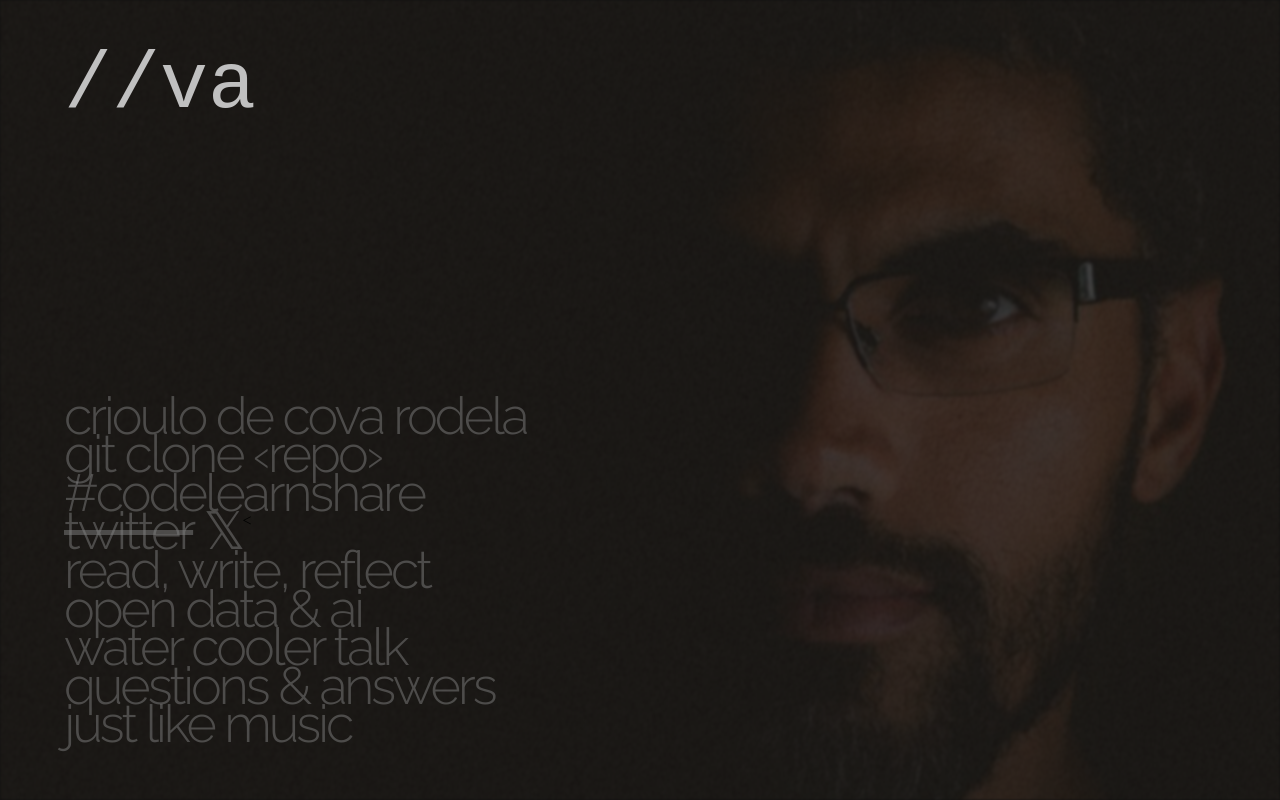
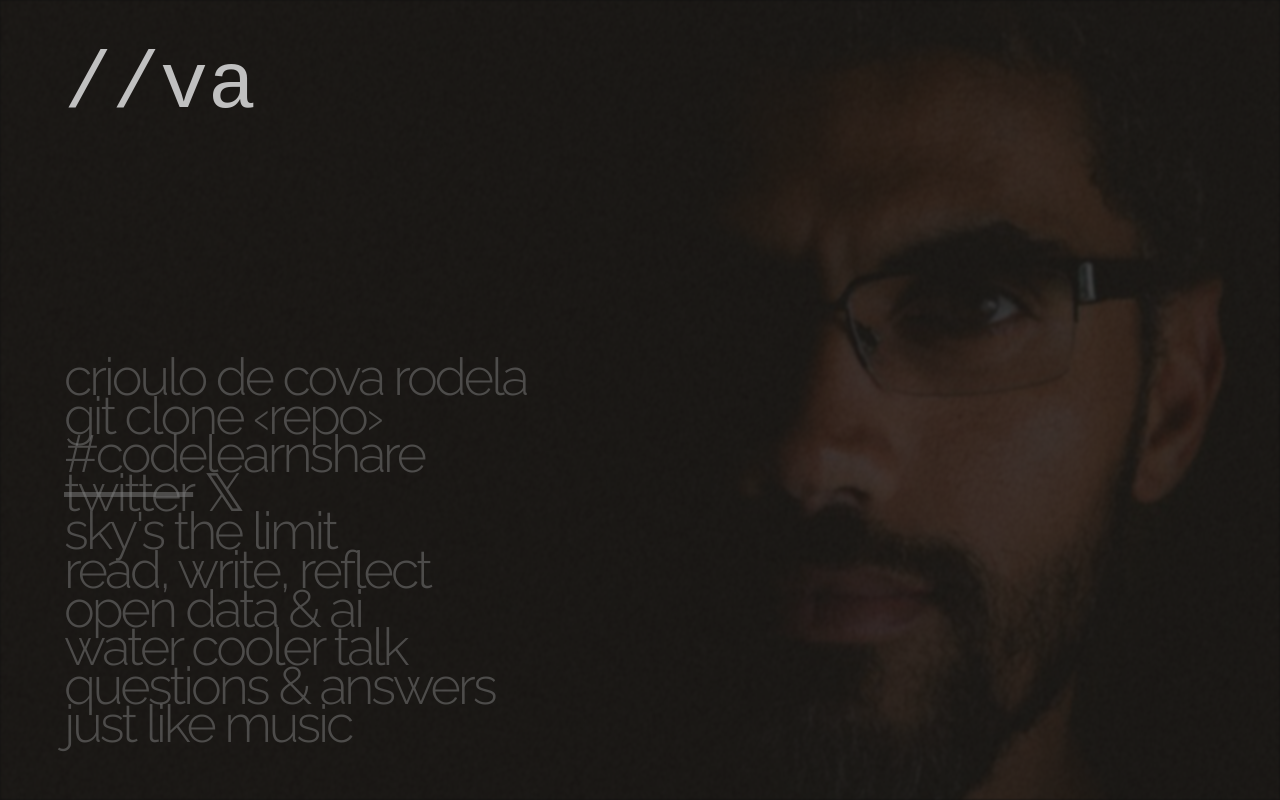
Before and after one commit to vabarbosa/vabarbosa.github.io, a plain HTML site: page index.html in a window 1280 px wide. Drawn offline with Linux system fonts and the light colour scheme.

Commit message:
Update index.html

```diff
--- a/index.html
+++ b/index.html
@@ -20,7 +20,8 @@
         <li><a target="_blank" href="https://en.wikipedia.org/wiki/Cova_Rodela">crioulo de cova rodela</a></li>
         <li><a target="_blank" href="https://github.com/vabarbosa">git clone ‹repo›</a></li>
         <li><a target="_blank" href="https://dev.to/vabarbosa">&#35;codelearnshare</a></li>
-        <li><a target="_blank" href="https://twitter.com/vabarbosa"><s>twitter</s> &Xopf;</a><</a></li>
+        <li><a target="_blank" href="https://twitter.com/vabarbosa"><s>twitter</s> &Xopf;</a></li>
+        <li><a target="_blank" href="https://bsky.app/profile/vabarbosa.bsky.social">sky&#39;s the limit</a></li>
         <li><a target="_blank" href="https://medium.com/@vabarbosa">read, write, reflect</a></li>
         <li><a target="_blank" href="https://developer.ibm.com/profiles/va">open data & ai</a></li>
         <li><a target="_blank" href="https://www.linkedin.com/in/iamva">water cooler talk</a></li>
```
